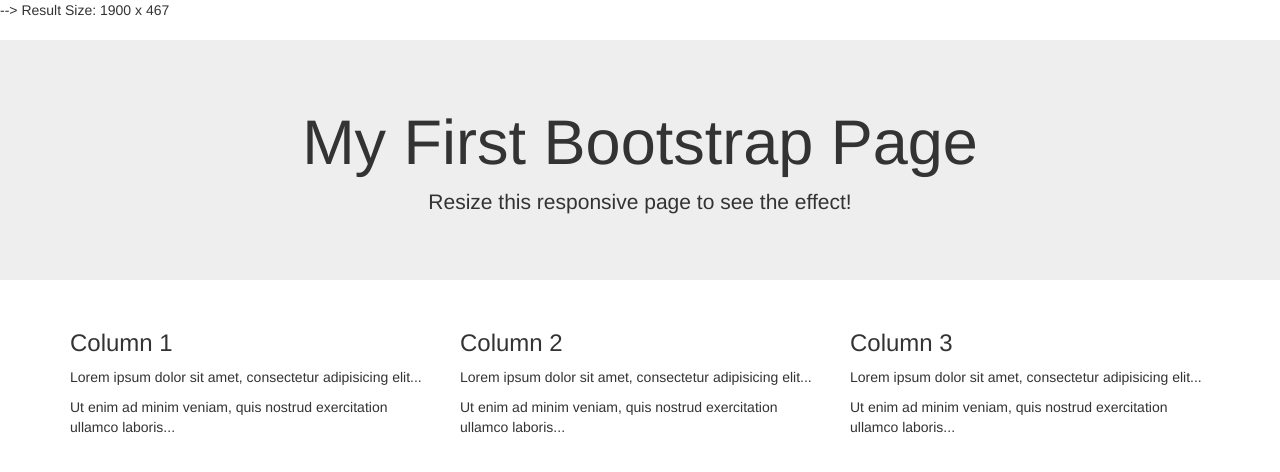
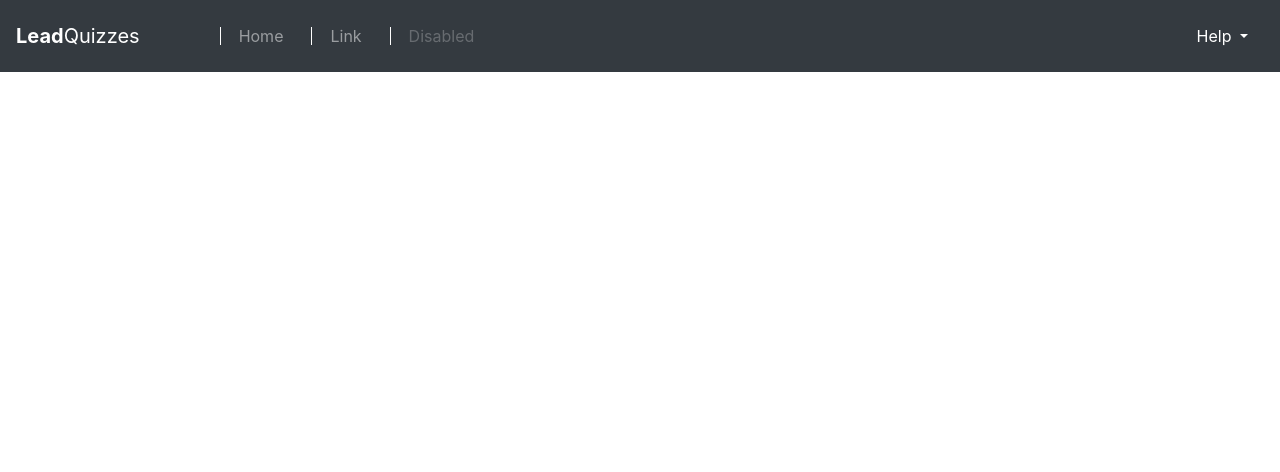
Before and after one commit to LennyDennis/assessment, an Angular app: page / in a window 1280 px wide. Shown: the top 472 px of the page. Built offline with nearby package versions, Linux system fonts and the light colour scheme.

Commit message:
Add navigation bar

```diff
--- a/package.json
+++ b/package.json
@@ -20,6 +20,7 @@
     "@angular/platform-browser": "^2.4.0",
     "@angular/platform-browser-dynamic": "^2.4.0",
     "@angular/router": "^3.4.0",
+    "@ng-bootstrap/ng-bootstrap": "^9.1.2",
     "bootstrap": "^4.4.1",
     "core-js": "^2.4.1",
     "rxjs": "^5.1.0",
--- a/src/app/app.component.html
+++ b/src/app/app.component.html
@@ -1,82 +1,3 @@
 
-Result Size: 1900 x 467
-
-<!DOCTYPE html>
-
-<html lang="en">
-
-<head>
-
-  <title>Bootstrap Example</title>
-
-  <meta charset="utf-8">
-
-  <meta name="viewport" content="width=device-width, initial-scale=1">
-<!--
-  <link rel="stylesheet" href="https://maxcdn.bootstrapcdn.com/bootstrap/3.4.1/css/bootstrap.min.css">
-
-  <script src="https://ajax.googleapis.com/ajax/libs/jquery/3.6.0/jquery.min.js"></script>
-
-  <script src="https://maxcdn.bootstrapcdn.com/bootstrap/3.4.1/js/bootstrap.min.js"></script> -->
-
-</head>
-
-<body>
-
-​
-
-<div class="jumbotron text-center">
-
-  <h1>My First Bootstrap Page</h1>
-
-  <p>Resize this responsive page to see the effect!</p>
-
-</div>
-
-
-
-<div class="container">
-
-  <div class="row">
-
-    <div class="col-sm-4">
-
-      <h3>Column 1</h3>
-
-      <p>Lorem ipsum dolor sit amet, consectetur adipisicing elit...</p>
-
-      <p>Ut enim ad minim veniam, quis nostrud exercitation ullamco laboris...</p>
-
-    </div>
-
-    <div class="col-sm-4">
-
-      <h3>Column 2</h3>
-
-      <p>Lorem ipsum dolor sit amet, consectetur adipisicing elit...</p>
-
-      <p>Ut enim ad minim veniam, quis nostrud exercitation ullamco laboris...</p>
-
-    </div>
-
-    <div class="col-sm-4">
-
-      <h3>Column 3</h3>
-
-      <p>Lorem ipsum dolor sit amet, consectetur adipisicing elit...</p>
-
-      <p>Ut enim ad minim veniam, quis nostrud exercitation ullamco laboris...</p>
-
-    </div>
-
-  </div>
-
-</div>
-
-​
-
-</body>
-
-</html>
-
-​
+<app-navbar></app-navbar>
+<!-- <app-quizes></app-quizes> -->
--- a/src/app/app.module.ts
+++ b/src/app/app.module.ts
@@ -5,11 +5,13 @@
 
 import { AppComponent } from './app.component';
 import { QuizesComponent } from './quizes/quizes.component';
+import { NavbarComponent } from './navbar/navbar.component';
 
 @NgModule({
   declarations: [
     AppComponent,
-    QuizesComponent
+    QuizesComponent,
+    NavbarComponent
   ],
   imports: [
     BrowserModule,
--- /dev/null
+++ b/src/app/navbar/navbar.component.css
@@ -0,0 +1,10 @@
+.navbar-brand {
+    margin-right: 80px;
+}
+
+.nav-item {
+    border-left: 1px white solid;
+    margin-right: 20px;
+    padding-left: 10px;
+    line-height: 2px;
+}
--- /dev/null
+++ b/src/app/navbar/navbar.component.html
@@ -0,0 +1,24 @@
+<nav class="navbar navbar-expand-lg navbar-dark bg-dark">
+  <button class="navbar-toggler" type="button" data-toggle="collapse" data-target="#navbarTogglerDemo01" aria-controls="navbarTogglerDemo01" aria-expanded="false" aria-label="Toggle navigation">
+    <span class="navbar-toggler-icon"></span>
+  </button>
+  <div class="collapse navbar-collapse" id="navbarTogglerDemo01">
+    <a class="navbar-brand" href="#"><b>Lead</b>Quizzes</a>
+    <ul class="navbar-nav mr-auto mt-2 mt-lg-0">
+      <li class="nav-item">
+        <a class="nav-link" href="#">Home <span class="sr-only">(current)</span></a>
+      </li>
+      <li class="nav-item">
+        <a class="nav-link" href="#">Link</a>
+      </li>
+      <li class="nav-item">
+        <a class="nav-link disabled" href="#">Disabled</a>
+      </li>
+    </ul>
+    <span class="navbar-text">
+        <a class="nav-link dropdown-toggle" href="#" id="navbarDropdown" role="button" data-toggle="dropdown" aria-haspopup="true" aria-expanded="false">
+          Help
+        </a>
+    </span>
+  </div>
+</nav>
--- /dev/null
+++ b/src/app/navbar/navbar.component.ts
@@ -0,0 +1,15 @@
+import { Component, OnInit } from '@angular/core';
+
+@Component({
+  selector: 'app-navbar',
+  templateUrl: './navbar.component.html',
+  styleUrls: ['./navbar.component.css']
+})
+export class NavbarComponent implements OnInit {
+
+  constructor() { }
+
+  ngOnInit() {
+  }
+
+}
--- a/src/app/quizes/quizes.component.html
+++ b/src/app/quizes/quizes.component.html
@@ -1,3 +1,3 @@
 <p>
-  quizes works!
+ Hello quizes works!
 </p>
--- a/src/index.html
+++ b/src/index.html
@@ -7,11 +7,14 @@
 
   <meta name="viewport" content="width=device-width, initial-scale=1">
   <link rel="icon" type="image/x-icon" href="favicon.ico">
-  <link rel="stylesheet" href="https://maxcdn.bootstrapcdn.com/bootstrap/3.4.1/css/bootstrap.min.css">
-  <script src="https://ajax.googleapis.com/ajax/libs/jquery/3.6.0/jquery.min.js"></script>
-  <script src="https://maxcdn.bootstrapcdn.com/bootstrap/3.4.1/js/bootstrap.min.js"></script> -->
 </head>
 <body>
-  <app-root>Loading...</app-root>
+  <app-root></app-root>
 </body>
+<script src="https://code.jquery.com/jquery-3.2.1.slim.min.js"
+  integrity="sha384-KJ3o2DKtIkvYIK3UENzmM7KCkRr/rE9/Qpg6aAZGJwFDMVNA/GpGFF93hXpG5KkN" crossorigin="anonymous"></script>
+<script src="https://cdnjs.cloudflare.com/ajax/libs/popper.js/1.12.9/umd/popper.min.js"
+  integrity="sha384-ApNbgh9B+Y1QKtv3Rn7W3mgPxhU9K/ScQsAP7hUibX39j7fakFPskvXusvfa0b4Q" crossorigin="anonymous"></script>
+<script src="https://maxcdn.bootstrapcdn.com/bootstrap/4.0.0/js/bootstrap.min.js"
+  integrity="sha384-JZR6Spejh4U02d8jOt6vLEHfe/JQGiRRSQQxSfFWpi1MquVdAyjUar5+76PVCmYl" crossorigin="anonymous"></script>
 </html>
--- a/src/styles.css
+++ b/src/styles.css
@@ -1 +1,2 @@
 /* You can add global styles to this file, and also import other style files */
+@import "../node_modules/bootstrap/dist/css/bootstrap.min.css";
```
Also changed, not shown: .angular-cli.json, 1 other file (tests, documents, lock files or other folders).
